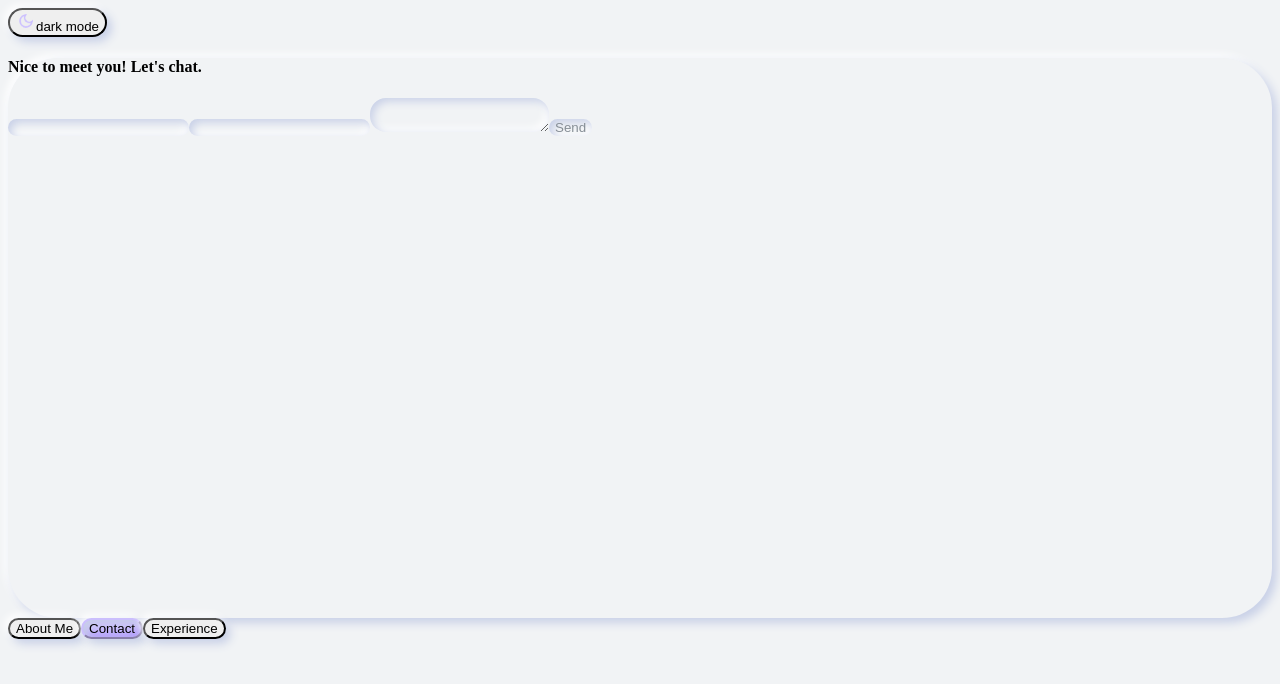
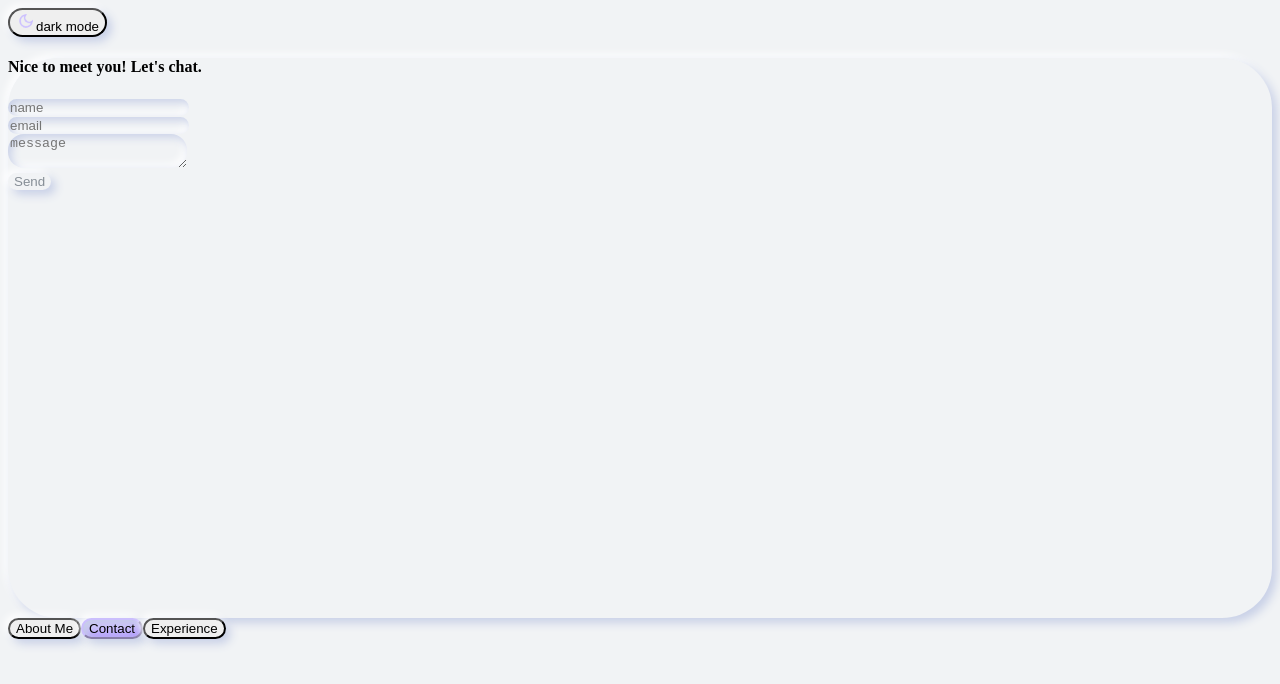
Before and after one commit to xtasherx/website, a React (Vite) app: page / in a window 1280 px wide. Both pictures are taken after a click on the button "Contact". Shown: the top 684 px of the page. Built offline with nearby package versions, Linux system fonts and the light colour scheme.

Commit message:
Added logic to clear form after submit and update messaging

```diff
--- a/src/components/ContactCard.jsx
+++ b/src/components/ContactCard.jsx
@@ -1,11 +1,27 @@
 import { useEffect, useState } from "react";
-import Button from "./Button";
 import emailjs from "emailjs-com";
 
 function ContactCard() {
+  const [inputValue, setInputValue] = useState("");
+  const [output, setOutput] = useState("");
+  const [formValues, setFormValues] = useState({
+    from_name: "",
+    email: "",
+    message: "",
+    sent: false,
+  });
+
+  useEffect(() => {
+    setOutput(inputValue);
+  }, [inputValue]);
+
+  const change = (e) => {
+    setInputValue(e.target.value);
+    setFormValues({ ...formValues, from_name: e.target.value });
+  };
+
   function sendEmail(e) {
     e.preventDefault();
-    console.log("clicked");
     emailjs
       .sendForm(
         import.meta.env.VITE_EMAIL_JS_SERVICE_ID,
@@ -21,66 +37,67 @@ function ContactCard() {
           console.log(error.text);
         }
       );
+
+    setFormValues({
+      from_name: "",
+      email: "",
+      message: "",
+      sent: true,
+    });
   }
-
-  //////
-
-  const [inputValue, setInputValue] = useState("");
-  const [output, setOutput] = useState("");
-  useEffect(() => {
-    setOutput(inputValue);
-  }, [inputValue]);
 
   return (
     <>
       <div className=" w-90p w-60p-md u-flex u-flex-column u-center">
         <h4 className=" text-gray-600 font-extrathin">
-          Nice to meet you
+          {formValues.sent ? "Your email is on it's way" : "Nice to meet you"}
           <span className="font-medium text-purple-400 text-underline">
             {inputValue.length > 0 ? " " : ""}
             {output}
           </span>
-          <span>! </span>
-          Let's chat.
+          {formValues.sent ? ". Have a great day!" : "! Let's chat."}
         </h4>
 
         <form className="contact-form" onSubmit={sendEmail}>
           <div className="input-control u-round-lg">
-            <input type="hidden" name="contact_number" />
+            <input
+              onChange={change}
+              placeholder="name"
+              type="text"
+              name="from_name"
+              value={formValues.from_name}
+            />
+          </div>
+          <div className="input-control u-round-lg">
+            <input
+              type="email"
+              name="email"
+              placeholder="email"
+              onChange={(e) =>
+                setFormValues({ ...formValues, email: e.target.value })
+              }
+              value={formValues.email}
+            />
           </div>
 
-          <input type="text" name="user_name" />
-
-          <input type="email" name="user_email" />
-
-          <textarea name="message" />
-          <input type="submit" value="Send" />
-        </form>
-
-        {/* <form className="contact-form" onSubmit={sendEmail}>
-          <div className="input-control">
-            <input
-              type="text"
-              placeholder="Name"
-              name="user_name"
-              onChange={(e) => {
-                setInputValue(e.target.value);
-              }}
-            ></input>
-          </div>
           <div className="input-control u-round-lg">
-            <input type="email" placeholder="Email" name="user_email"></input>
-          </div>
-          <textarea placeholder="Enter your message" name="message"></textarea>
-          <div>
-            <Button
-              className="btn--pilled font-alt text-gray-600 font-bold btn--sm m-1 hover-grow"
-              type="submit"
-              value="send "
-              text="Submit"
+            <textarea
+              name="message"
+              placeholder="message"
+              onChange={(e) =>
+                setFormValues({ ...formValues, message: e.target.value })
+              }
+              value={formValues.message}
             />
           </div>
-        </form> */}
+
+          <input
+            type="submit"
+            value={formValues.sent ? "Message Sent" : "Send"}
+            className="btn--pilled font-alt text-gray-600 font-bold btn--sm m-1 hover-grow"
+            disabled={formValues.sent ? true : false}
+          />
+        </form>
       </div>
     </>
   );
```
